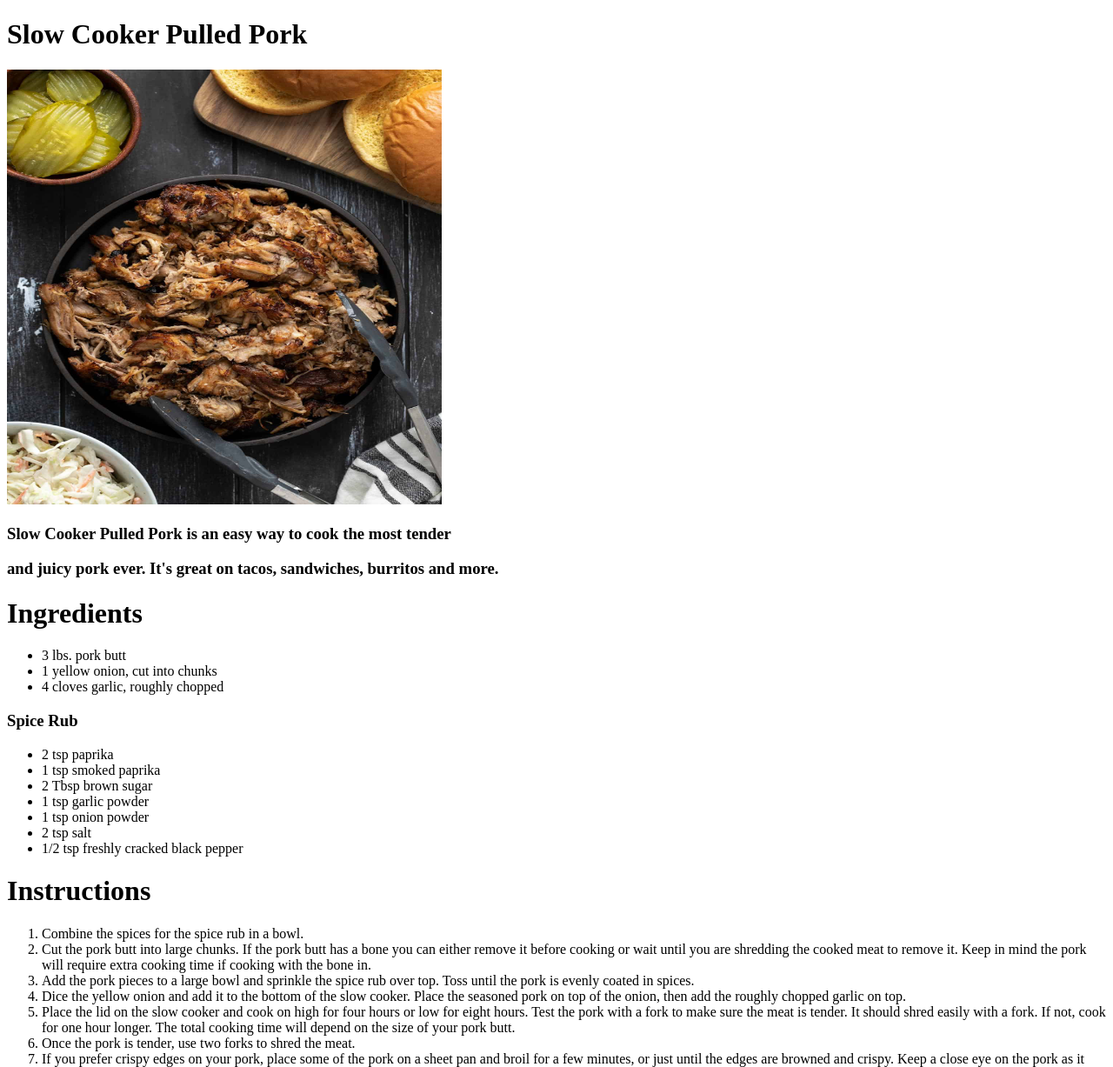
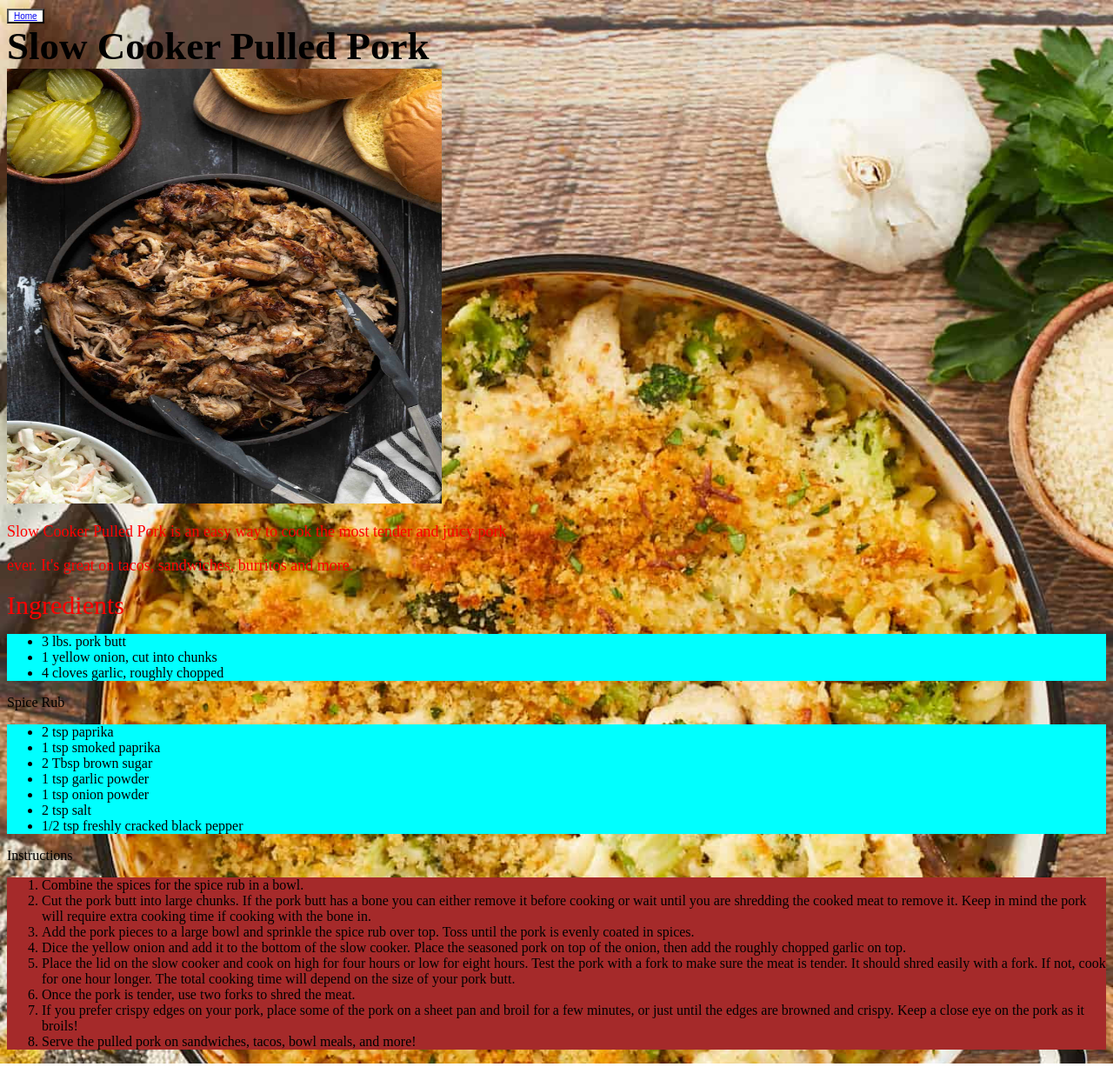
Before and after one commit to Frizzn/odin_recipes, a plain HTML site: page recipes/slow_cooker_pulledpork.html in a window 1280 px wide. Shown: the top 1227 px of the page at 87% size. Drawn offline with Linux system fonts and the light colour scheme.

Commit message:
index.html

```diff
--- a/recipes/slow_cooker_pulledpork.html
+++ b/recipes/slow_cooker_pulledpork.html
@@ -1,27 +1,29 @@
 <!DOCTYPE html>
 <html lang="en">
 <head>
+    <link rel="stylesheet" href="../styles.css">
     <meta charset="UTF-8">
     <meta http-equiv="X-UA-Compatible" content="IE=edge">
     <meta name="viewport" content="width=device-width, initial-scale=1.0">
     <title>Slow Cooker Pulled Pork</title>
 </head>
 <body>
-    <h1>Slow Cooker Pulled Pork</h1>
+    <button><a href="../index.html">Home</a></button>
+    <div class="title">Slow Cooker Pulled Pork</div>
     <img src="../images/Slow-Cooker-Pulled-Pork-V1.jpeg"
         height="500"
         width="500" />
-        <h3>
-            <p>Slow Cooker Pulled Pork is an easy way to cook the most tender</p>
-            <p>and juicy pork ever. It's great on tacos, sandwiches, burritos and more.</p>
-        </h3>
-    <h1>Ingredients</h1>
+        <div class="description">
+            <p>Slow Cooker Pulled Pork is an easy way to cook the most tender and juicy pork </p>
+            <p>ever. It's great on tacos, sandwiches, burritos and more.</p>
+        </div>
+    <div class="ingredients">Ingredients</div>
         <ul>
             <li>3 lbs. pork butt</li>
             <li>1 yellow onion, cut into chunks</li>
             <li>4 cloves garlic, roughly chopped</li>
         </ul>
-    <h3>Spice Rub</h3>
+    <div class="small-description">Spice Rub</div>
         <ul>
             <li>2 tsp paprika</li>
             <li>1 tsp smoked paprika</li>
@@ -31,7 +33,7 @@
             <li>2 tsp salt</li>
             <li>1/2 tsp freshly cracked black pepper</li>
         </ul>
-    <h1>Instructions</h1>
+    <div class="instructions">Instructions</div>
         <ol>
             <li>Combine the spices for the spice rub in a bowl.</li>
             <li>Cut the pork butt into large chunks. If the pork butt has a bone you can either remove it before cooking or wait until you are shredding the cooked meat to remove it. Keep in mind the pork will require extra cooking time if cooking with the bone in.</li>
--- /dev/null
+++ b/styles.css
@@ -0,0 +1,36 @@
+.title {
+    font-size: 45px;
+    font-weight: bold;
+    text-align: left;
+}
+
+.description {
+    font-size: 18px;
+    color: red;
+
+}
+
+.ingredients {
+    font-size: 30px;
+    color: red;
+}
+
+ul {
+    background-color: aqua;
+}
+
+ol {
+    background-color: brown;
+}
+
+button {
+    background-color: white;
+    font-size: 10px;
+}
+
+body {
+    background-image: url(images/ChickenAlfredoBakeV2-1.jpeg);
+    background-repeat: no-repeat;
+    background-size: cover;
+
+}
```
Also changed, not shown: index.html (+1 -0 lines), recipes/chicken_alfredo_bake.html (+13 -11 lines), recipes/skillet_lasagna.html (+7 -5 lines).
